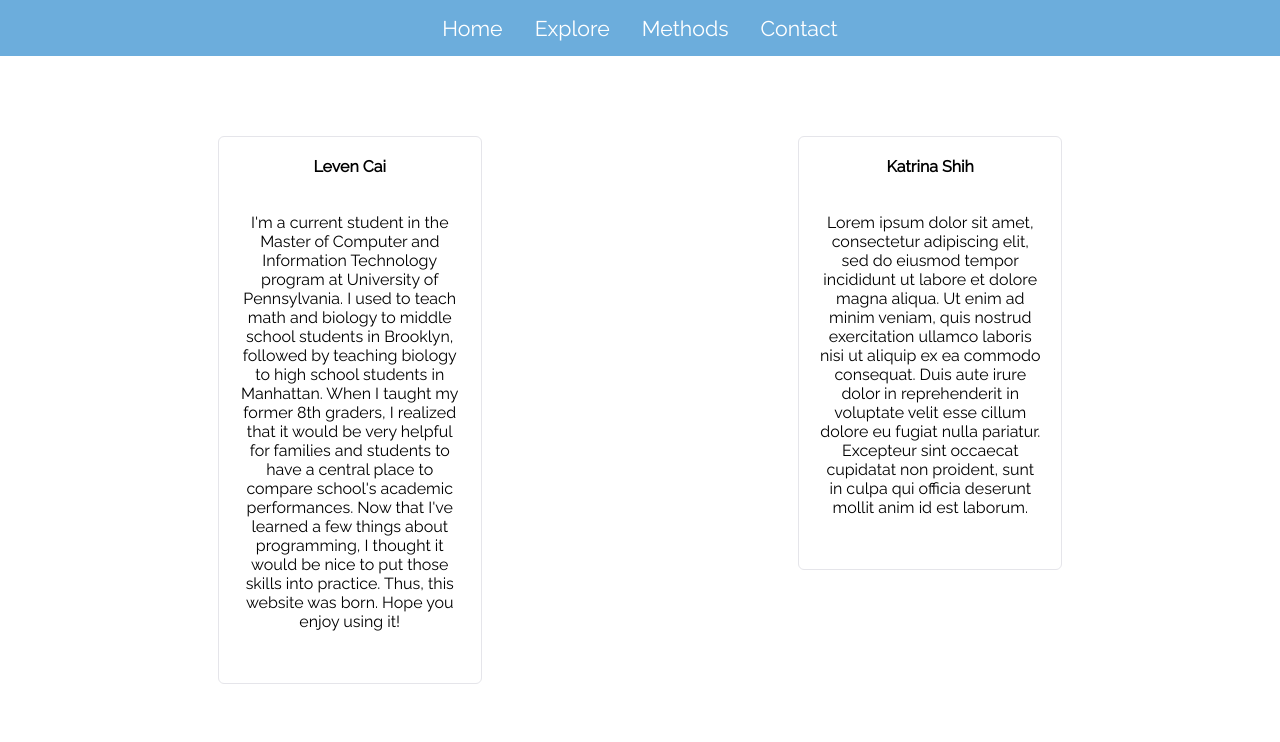
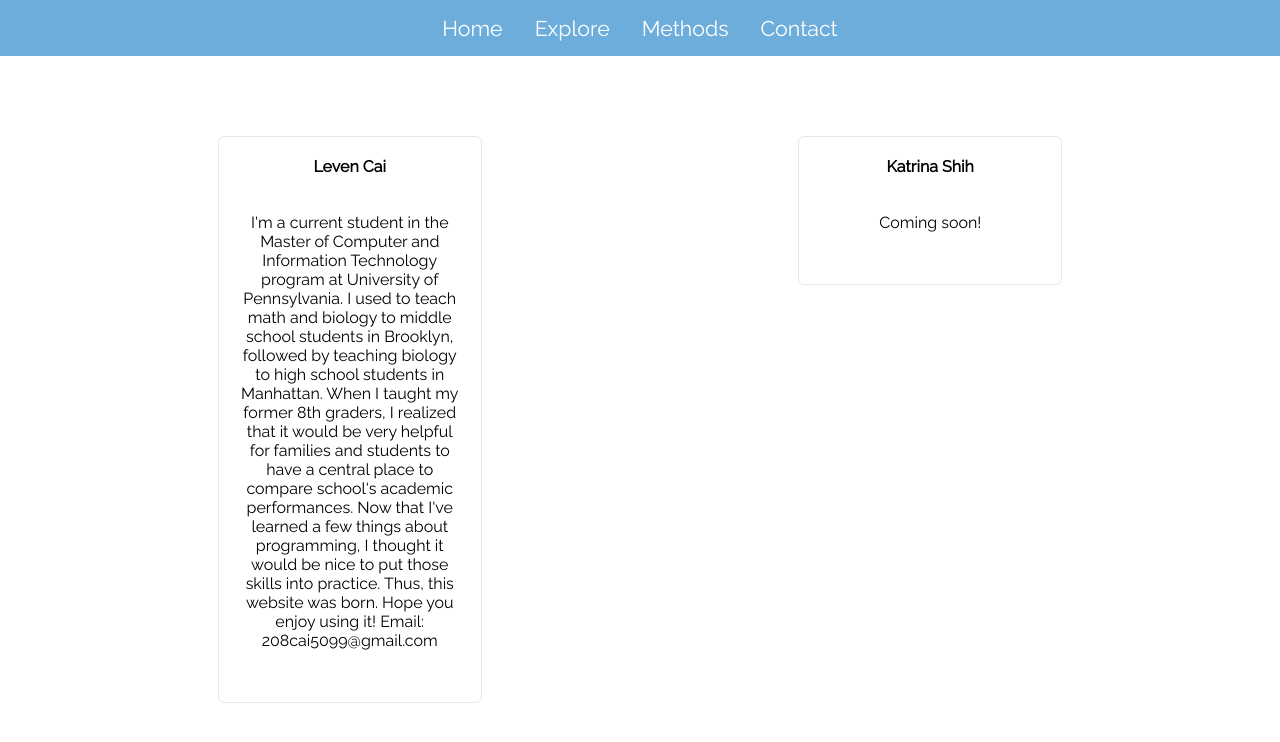
Before and after one commit to 208cai5099/nycschoolperformances, a React (Create React App) app in the folder client/: page /contact in a window 1280 px wide. Shown: the top 742 px of the page. Built offline with nearby package versions, Linux system fonts and the light colour scheme; no server answers.

Commit message:
Edited contact

```diff
--- a/client/src/pages/Contact.jsx
+++ b/client/src/pages/Contact.jsx
@@ -15,6 +15,7 @@
                     8th graders, I realized that it would be very helpful for families and students to have a central place to compare school's academic
                     performances. Now that I've learned a few things about programming, I thought it would be nice to put those skills into practice. Thus, this
                     website was born. Hope you enjoy using it!
+                    Email: 208cai5099@gmail.com
                     </p>
                 </Panel>
             </Col>
@@ -22,10 +23,7 @@
             <Col sm={10} md={10} lg={10}>
                 <Panel className="panel" header="Katrina Shih" bordered={true}>
                     <p className="body">
-                    Lorem ipsum dolor sit amet, consectetur adipiscing elit, sed do eiusmod tempor incididunt ut labore et dolore magna aliqua. Ut enim ad minim
-                    veniam, quis nostrud exercitation ullamco laboris nisi ut aliquip ex ea commodo consequat. Duis aute irure dolor in reprehenderit in voluptate
-                    velit esse cillum dolore eu fugiat nulla pariatur. Excepteur sint occaecat cupidatat non proident, sunt in culpa qui officia deserunt mollit
-                    anim id est laborum.
+                    Coming soon!
                     </p>
                 </Panel>
             </Col>
```
